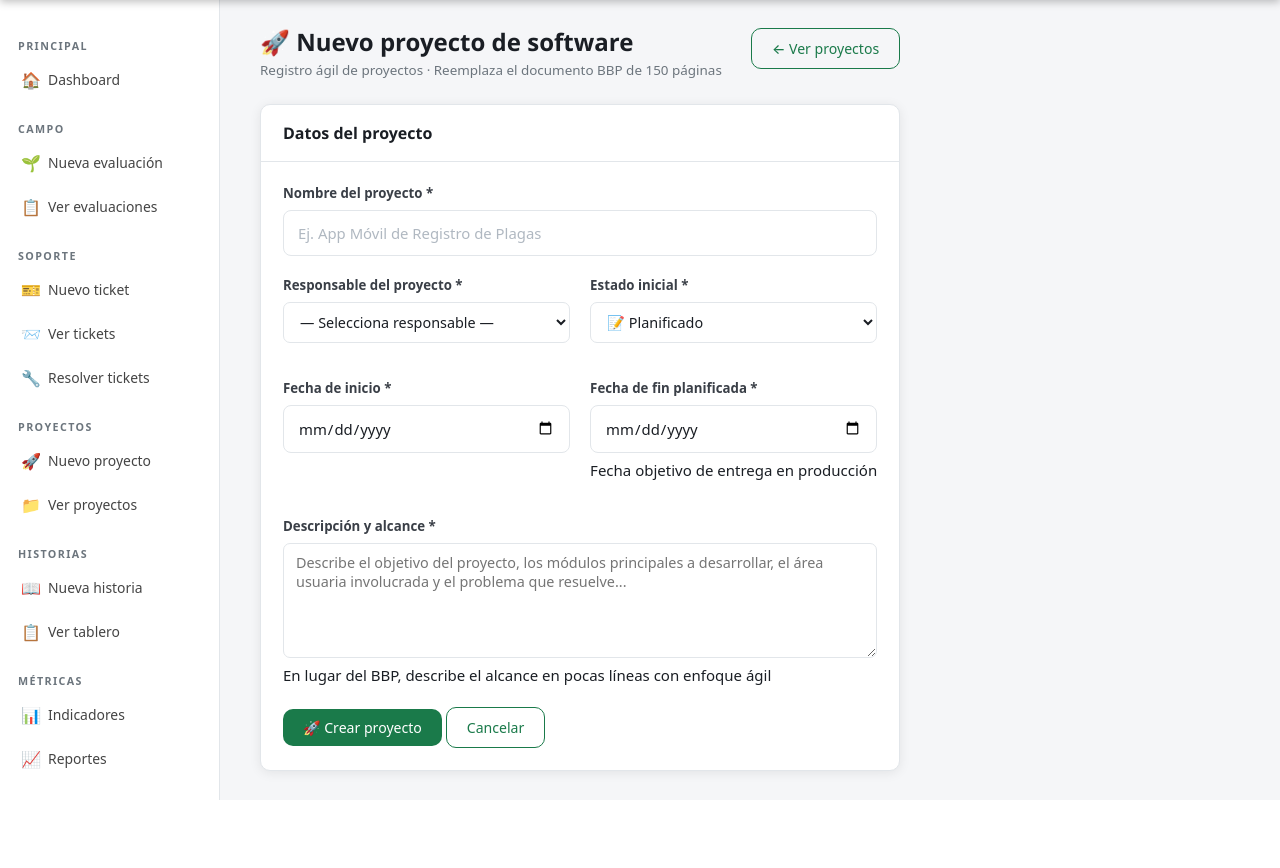
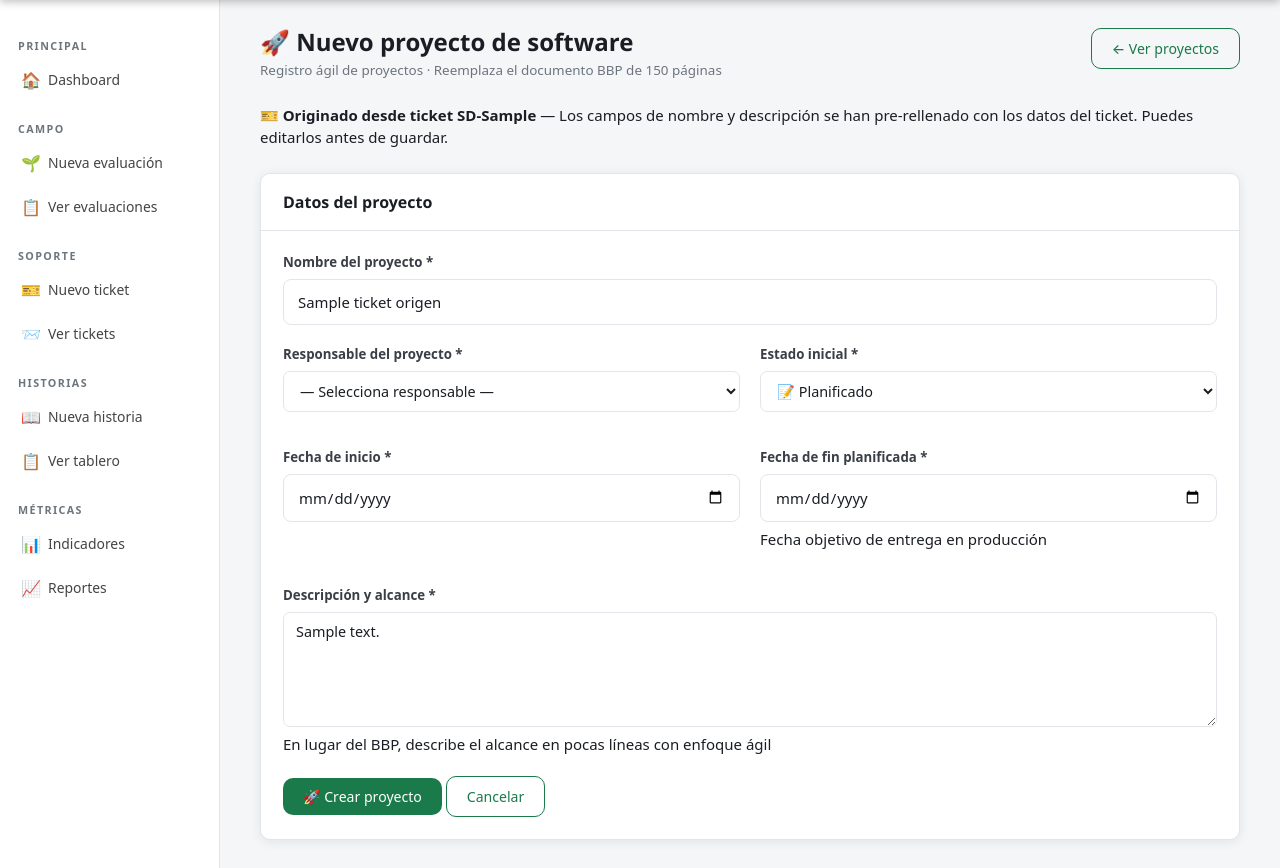
Before and after one commit to Asbieru/Trabajo-DAW-Agrovision, a Flask app: template templates/nuevoProyecto.html in a window 1280 px wide. Shown: the part 60-928 px from the top of the page. Before the commit the page ends 860 px from the top, so only its background shows below. Run offline with Flask 3, Linux system fonts and the light colour scheme; the template is opened without the code that fills it: most values are stand-ins (such as "Sample title", 1, 10 or a date in 2020).

Commit message:
Resolver conflictos

```diff
--- a/templates/base.html
+++ b/templates/base.html
@@ -63,11 +63,14 @@
            class="{{ 'activo' if request.endpoint == 'listar_tickets' else '' }}">
             <span class="ico">📨</span> Ver tickets
         </a>
+        {% if session['usuario']['rol'] in ('admin', 'soporte', 'programador') %}
         <a href="{{ url_for('resolver_tickets') }}"
            class="{{ 'activo' if request.endpoint in ('resolver_tickets', 'form_resolver_ticket') else '' }}">
             <span class="ico">🔧</span> Resolver tickets
         </a>
+        {% endif %}
 
+        {% if session['usuario']['rol'] in ('admin', 'soporte', 'programador') %}
         <div class="sidebar-section">Proyectos</div>
         <a href="{{ url_for('form_proyecto') }}"
            class="{{ 'activo' if request.endpoint == 'form_proyecto' else '' }}">
@@ -77,6 +80,7 @@
            class="{{ 'activo' if request.endpoint == 'listar_proyectos' else '' }}">
             <span class="ico">📁</span> Ver proyectos
         </a>
+        {% endif %}
 
         <div class="sidebar-section">Historias</div>
         <a href="{{ url_for('form_historia') }}"
@@ -104,6 +108,7 @@
         {% block content %}{% endblock %}
     </main>
 </div>
-    <script src="{{ url_for('static', filename='js/script.js') }}"></script>
+
+    <script src="{{ url_for('static', filename='js/main.js') }}"></script>
 </body>
 </html>
--- a/templates/nuevoProyecto.html
+++ b/templates/nuevoProyecto.html
@@ -10,6 +10,14 @@
     <a class="btn btn-outline" href="{{ url_for('listar_proyectos') }}">← Ver proyectos</a>
 </div>
 
+{% if ticket_origen %}
+<div class="alerta alerta-info" style="margin-bottom:1.5rem;">
+    🎫 <strong>Originado desde ticket SD-{{ ticket_origen.id_ticket }}</strong> —
+    Los campos de nombre y descripción se han pre-rellenado con los datos del ticket.
+    Puedes editarlos antes de guardar.
+</div>
+{% endif %}
+
 <div class="card">
     <div class="card-header">Datos del proyecto</div>
     <div class="card-body">
@@ -19,7 +27,9 @@
             <div class="form-group form-section-spacing">
                 <label for="nombre">Nombre del proyecto *</label>
                 <input type="text" id="nombre" name="nombre"
-                       placeholder="Ej. App Móvil de Registro de Plagas" required>
+                       placeholder="Ej. App Móvil de Registro de Plagas"
+                       value="{{ ticket_origen.titulo if ticket_origen else '' }}"
+                       required>
             </div>
 
             <!-- Responsable y Estado -->
@@ -64,7 +74,8 @@
             <div class="form-group form-section-spacing">
                 <label for="descripcion">Descripción y alcance *</label>
                 <textarea id="descripcion" name="descripcion" rows="5"
-                          placeholder="Describe el objetivo del proyecto, los módulos principales a desarrollar, el área usuaria involucrada y el problema que resuelve..." required></textarea>
+                          placeholder="Describe el objetivo del proyecto, los módulos principales a desarrollar, el área usuaria involucrada y el problema que resuelve..."
+                          required>{{ ticket_origen.descripcion if ticket_origen else '' }}</textarea>
                 <span class="form-hint">En lugar del BBP, describe el alcance en pocas líneas con enfoque ágil</span>
             </div>
 
--- a/templates/resolverTicket.html
+++ b/templates/resolverTicket.html
@@ -198,9 +198,12 @@
                                     <select id="estado" name="estado" required>
                                         <option value="en_progreso" {{ 'selected' if ticket.estado == 'en_progreso' }}>⚙️ En progreso</option>
                                         <option value="resuelto"    {{ 'selected' if ticket.estado in ('abierto','en_progreso') }}>✅ Resuelto</option>
+                                        <option value="base_proyecto">🚀 Base de nuevo proyecto</option>
                                         <option value="cerrado"     {{ 'selected' if ticket.estado == 'resuelto' }}>🔒 Cerrado</option>
                                     </select>
-                    <span class="form-hint">«Resuelto» registra la fecha de cierre automáticamente</span>
+                                    <span class="form-hint">
+                                        «Base de nuevo proyecto» cierra el ticket y abre el formulario de proyecto con los datos pre-rellenados.
+                                    </span>
                                 </div>
             </div>
 
```
Also changed, not shown: bd_proyectofinal.sql (+4 -3 lines), templates/GestionIncidencia.html (+12 -2 lines), README.md. Lines whose indentation alone changed are shown as unchanged.
